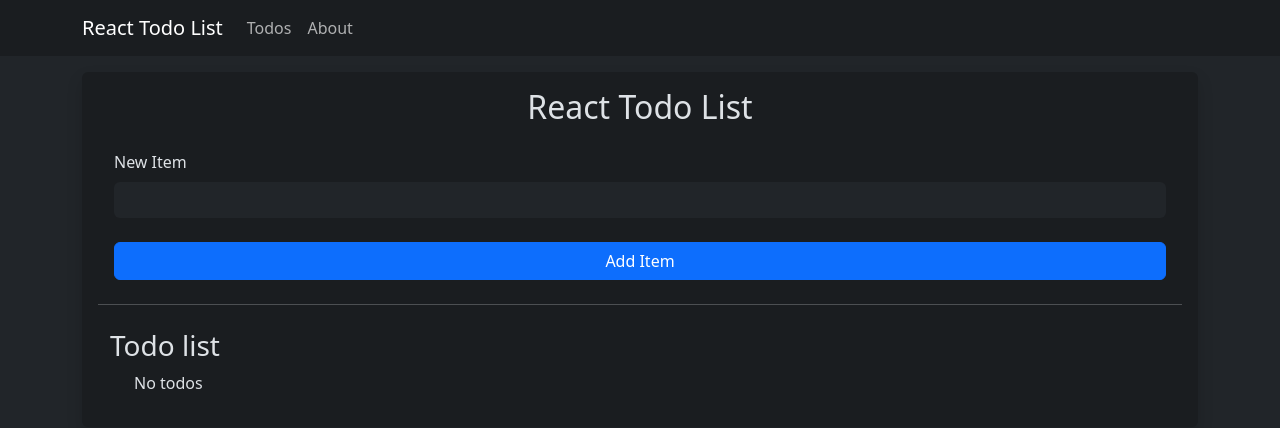
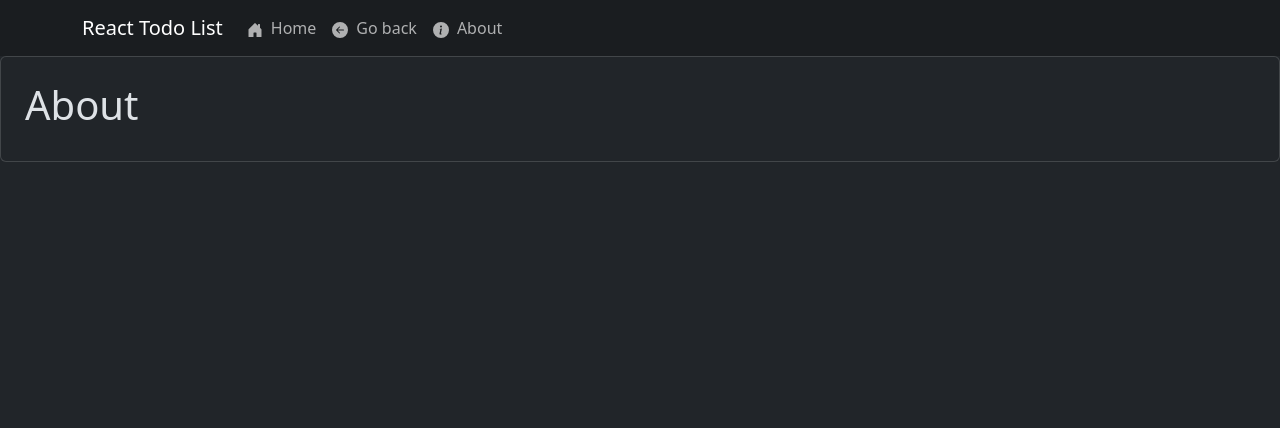
Before and after one commit to davidbasilefilho/react-todo-list, a React (Vite) app: page /react-todo-list/about in a window 1280 px wide. Shown: the top 428 px of the page. Built offline with nearby package versions, Linux system fonts and the light colour scheme.

Commit message:
started doing the routes

```diff
--- a/package.json
+++ b/package.json
@@ -13,7 +13,9 @@
     "bootstrap": "^5.3.0-alpha3",
     "react": "^18.2.0",
     "react-bootstrap": "^2.7.4",
-    "react-dom": "^18.2.0"
+    "react-bootstrap-icons": "^1.10.3",
+    "react-dom": "^18.2.0",
+    "react-router-dom": "^6.11.1"
   },
   "devDependencies": {
     "@types/react": "^18.0.28",
--- /dev/null
+++ b/src/AboutPage.jsx
@@ -0,0 +1,11 @@
+import { Card } from "react-bootstrap";
+
+export function AboutPage() {
+    return (
+        <>
+            <Card className="p-4">
+                <h1>About</h1>
+            </Card>
+        </>
+    );
+}
--- a/src/App.jsx
+++ b/src/App.jsx
@@ -8,10 +8,15 @@ import { useState, useEffect } from "react";
 import { Container } from "react-bootstrap";
 import { Card } from "react-bootstrap";
 
+// React Router
+import { Routes, Route } from "react-router-dom";
+
 // Custom JSX
-import { TodoForm } from "./TodoForm";
-import { MainNavbar } from "./MainNavbar";
-import { TodoList } from "./TodoList";
+import { TodoForm } from "./components/TodoForm";
+import { MainNavbar } from "./components/MainNavbar";
+import { TodoList } from "./components/TodoList";
+import { TodosPage } from "./TodosPage";
+import { AboutPage } from "./AboutPage";
 
 export default function App() {
     const [todos, setTodos] = useState(() => {
@@ -52,22 +57,20 @@ export default function App() {
     return (
         <>
             <MainNavbar></MainNavbar>
-
-            <Container className="my-3">
-                <Card className="shadow bg-dark-subtle border-0 p-3">
-                    <h2 className="text-center mb-4">React Todo List</h2>
-
-                    <TodoForm onSubmit={addTodo}></TodoForm>
-
-                    <hr className="my-4" />
-
-                    <TodoList
-                        todos={todos}
-                        toggleTodo={toggleTodo}
-                        deleteTodo={deleteTodo}
-                    ></TodoList>
-                </Card>
-            </Container>
+            <Routes>
+                <Route
+                    path="/react-todo-list/"
+                    element={
+                        <TodosPage
+                            todos={todos}
+                            addTodo={addTodo}
+                            toggleTodo={toggleTodo}
+                            deleteTodo={deleteTodo}
+                        />
+                    }
+                />
+                <Route path="/react-todo-list/about/" element={<AboutPage />} />
+            </Routes>
         </>
     );
 }
--- a/src/MainNavbar.jsx
+++ /dev/null
@@ -1,21 +0,0 @@
-// React Bootstrap
-import { Navbar } from "react-bootstrap";
-import { Container } from "react-bootstrap";
-import { Nav } from "react-bootstrap";
-
-export function MainNavbar() {
-    return (
-        <Navbar bg="dark-subtle" expand="lg">
-            <Container>
-                <Navbar.Brand href="?p=home">React Todo List</Navbar.Brand>
-                <Navbar.Toggle className="border-0" aria-controls="basic-navbar-nav" />
-                <Navbar.Collapse id="basic-navbar-nav">
-                    <Nav className="me-auto">
-                        <Nav.Link href="#?p=home">Todos</Nav.Link>
-                        <Nav.Link href="#?p=about">About</Nav.Link>
-                    </Nav>
-                </Navbar.Collapse>
-            </Container>
-        </Navbar>
-    );
-}
--- /dev/null
+++ b/src/TodosPage.jsx
@@ -0,0 +1,19 @@
+import { Container, Card } from "react-bootstrap";
+import { TodoList } from "./components/TodoList";
+import { TodoForm } from "./components/TodoForm";
+
+export function TodosPage({ todos, addTodo, toggleTodo, deleteTodo }) {
+    return (
+        <Container className="my-3">
+            <Card className="shadow bg-dark-subtle border-0 p-3">
+                <h2 className="text-center mb-4">React Todo List</h2>
+
+                <TodoForm onSubmit={addTodo}></TodoForm>
+
+                <hr className="my-4" />
+
+                <TodoList todos={todos} toggleTodo={toggleTodo} deleteTodo={deleteTodo}></TodoList>
+            </Card>
+        </Container>
+    );
+}
--- /dev/null
+++ b/src/components/MainNavbar.jsx
@@ -0,0 +1,59 @@
+// React Bootstrap
+import { Navbar } from "react-bootstrap";
+import { Container } from "react-bootstrap";
+import { Nav } from "react-bootstrap";
+
+// React Bootstrap Icons
+import { ArrowLeftCircleFill, HouseDoorFill, InfoCircleFill } from "react-bootstrap-icons";
+
+// React Router
+import { Link } from "react-router-dom";
+
+export function MainNavbar() {
+    return (
+        <Navbar bg="dark-subtle" expand="lg">
+            <Container>
+                <Navbar.Brand href="?p=home">
+                    <Link
+                        to="/react-todo-list"
+                        className="py-3"
+                        style={{ textDecoration: "none", color: "inherit" }}
+                    >
+                        React Todo List
+                    </Link>
+                </Navbar.Brand>
+                <Navbar.Toggle className="border-0" aria-controls="basic-navbar-nav" />
+                <Navbar.Collapse id="basic-navbar-nav">
+                    <Nav className="me-auto">
+                        <Nav.Link>
+                            <Link
+                                to="/react-todo-list"
+                                className="py-3"
+                                style={{ textDecoration: "none", color: "inherit" }}
+                            >
+                                <HouseDoorFill className="me-2" />
+                                Home
+                            </Link>
+                        </Nav.Link>
+
+                        <Nav.Link href="https://davidbasilefilho.github.io/">
+                            <ArrowLeftCircleFill className="me-2" />
+                            Go back
+                        </Nav.Link>
+
+                        <Nav.Link>
+                            <Link
+                                to="/react-todo-list/about"
+                                className="py-3"
+                                style={{ textDecoration: "none", color: "inherit" }}
+                            >
+                                <InfoCircleFill className="me-2" />
+                                About
+                            </Link>
+                        </Nav.Link>
+                    </Nav>
+                </Navbar.Collapse>
+            </Container>
+        </Navbar>
+    );
+}
--- a/src/main.jsx
+++ b/src/main.jsx
@@ -2,9 +2,12 @@ import React from "react";
 import ReactDOM from "react-dom/client";
 import App from "./App.jsx";
 import "bootstrap/dist/css/bootstrap.min.css";
+import { BrowserRouter } from "react-router-dom";
 
 ReactDOM.createRoot(document.getElementById("root")).render(
     <React.StrictMode>
-        <App />
+        <BrowserRouter>
+            <App />
+        </BrowserRouter>
     </React.StrictMode>
 );
--- /dev/null
+++ b/src/style.css
@@ -0,0 +1,4 @@
+.unstyled-link {
+    color: inherit !important;
+    text-decoration: inherit !important;
+}
```
Also changed, not shown: src/components/TodoForm.jsx (renamed from src/TodoForm.jsx), src/components/TodoItem.jsx (renamed from src/TodoItem.jsx), src/components/TodoList.jsx (renamed from src/TodoList.jsx), 1 other file (tests, documents, lock files or other folders).
